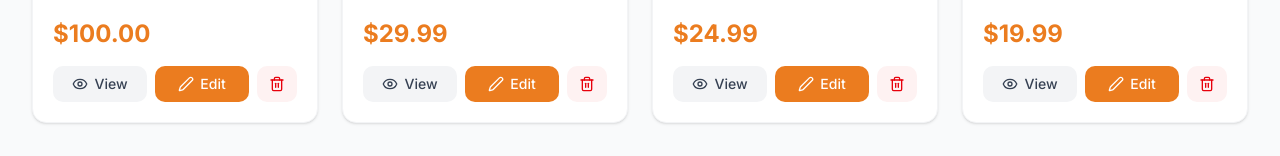
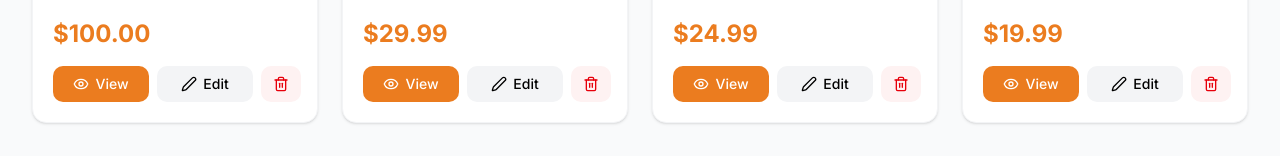
Before and after one commit to Tahmied/Readify, a Next.js app: page /my-books in a window 1280 px wide. Shown: the part 509-665 px from the top of the page. Built offline with nearby package versions, Linux system fonts and the light colour scheme; no server answers.

Commit message:
- added API to get details of a book

```diff
--- a/app/(books)/book/[id]/page.jsx
+++ b/app/(books)/book/[id]/page.jsx
@@ -1,7 +1,7 @@
 
 const page = async ({params}) => {
     const {id} = await params
-    console.log(params)
+    console.log(id)
     return (
         <div>
             <h1 className="h-screen mt-32 text-black text-8xl">Dynamic Id {id}</h1>
--- a/app/(books)/my-books/page.jsx
+++ b/app/(books)/my-books/page.jsx
@@ -1,9 +1,9 @@
-'use client'
+
 import { BookOpen, Edit2, Eye, Plus, Trash2 } from 'lucide-react';
-import { useState } from 'react';
+import Link from 'next/link';
 
 const BooksPage = () => {
-  const [books, setBooks] = useState([
+    const books = [
         {
             _id: "692689fb20cb4036328e45c4",
             title: "Thinking Machines",
@@ -72,23 +72,7 @@ const BooksPage = () => {
             createdAt: "2025-11-23T14:20:00.000Z",
             slug: "deep-work"
         }
-  ]);
-
-  const handleDelete = (id) => {
-    setBooks(books.filter(book => book._id !== id));
-  };
-
-  const handleView = (book) => {
-    alert(`Viewing: ${book.title}`);
-  };
-
-  const handleEdit = (book) => {
-    alert(`Editing: ${book.title}`);
-  };
-
-  const handleAddNew = () => {
-    alert('Add New Book functionality');
-  };
+    ]
 
     return (
         <div className="min-h-screen mt-20 bg-gray-50 p-4 sm:p-6 lg:p-8">
@@ -104,7 +88,6 @@ const BooksPage = () => {
                             <p className="text-gray-600 mt-2">Manage your book collection</p>
                         </div>
                         <button
-              onClick={handleAddNew}
                             className="bg-[#eb7c1f] text-white px-6 py-3 rounded-lg font-medium hover:bg-[#d46d1a] transition-colors duration-200 flex items-center justify-center gap-2 shadow-lg cursor-pointer"
                         >
                             <Plus size={20} />
@@ -120,7 +103,6 @@ const BooksPage = () => {
                         <h3 className="text-xl font-semibold text-gray-600 mb-2">No books yet</h3>
                         <p className="text-gray-500 mb-6">Start building your library by adding your first book</p>
                         <button
-              onClick={handleAddNew}
                             className="bg-[#eb7c1f] text-white px-6 py-3 rounded-lg font-medium hover:bg-[#d46d1a] transition-colors duration-200 inline-flex items-center gap-2 cursor-pointer"
                         >
                             <Plus size={20} />
@@ -140,9 +122,6 @@ const BooksPage = () => {
                                         src={book.coverImage}
                                         alt={book.title}
                                         className="w-full h-full object-cover"
-                    onError={(e) => {
-                      e.target.src = 'https://images.unsplash.com/photo-1543002588-bfa74002ed7e?w=400&h=600&fit=crop';
-                    }}
                                     />
                                 </div>
 
@@ -165,24 +144,26 @@ const BooksPage = () => {
 
 
                                     <div className="flex gap-2">
+                                        <Link href={`/book/${book._id}`}>
                                             <button
-                      onClick={() => handleView(book)}
-                      className="flex-1 bg-gray-100 text-gray-700 px-3 py-2 rounded-lg font-medium hover:bg-gray-200 transition-colors duration-200 flex items-center justify-center gap-1.5 cursor-pointer"
+                                                className= "flex-1 bg-[#eb7c1f] text-white w-24 px-3 py-2 rounded-lg font-medium hover:bg-gray-200 transition-colors duration-200 flex items-center justify-center gap-1.5 cursor-pointer hover:text-black"
                                                 title="View Details"
                                             >
                                                 <Eye size={16} />
                                                 <span className="text-sm">View</span>
                                             </button>
+                                        </Link>
+                                        <Link href={`/edit/${book._id}`}>
                                             <button
-                      onClick={() => handleEdit(book)}
-                      className="flex-1 bg-[#eb7c1f] bg-opacity-10 text-[#eb7c1f] px-3 py-2 rounded-lg font-medium hover:bg-opacity-20 transition-colors duration-200 flex items-center justify-center gap-1.5 cursor-pointer"
+                                                className="flex-1 w-24 bg-gray-100 px-3 py-2 rounded-lg font-medium hover:bg-opacity-20 transition-colors duration-200 flex items-center justify-center gap-1.5 cursor-pointer"
                                                 title="Edit Book"
                                             >
-                      <Edit2 color='white' size={16}></Edit2>
-                      <span className="text-sm text-white">Edit</span>
+                                                <Edit2 color='black' size={16}></Edit2>
+                                                <span className="text-sm text-black">Edit</span>
                                             </button>
+                                        </Link>
+
                                         <button
-                      onClick={() => handleDelete(book._id)}
                                             className="bg-red-50 text-red-600 px-3 py-2 rounded-lg font-medium hover:bg-red-100 transition-colors duration-200 flex items-center justify-center cursor-pointer"
                                             title="Delete Book"
                                         >
--- /dev/null
+++ b/app/api/get-book/[id]/route.ts
@@ -0,0 +1,19 @@
+import dbConnect from "@/lib/dbConnect"
+import Book from "@/model/Book"
+import { NextRequest } from "next/server"
+
+export async function GET(request: NextRequest, { params }: { params: Promise<{ id: string }> }) {
+    const { id } = await params
+    try {
+        await dbConnect()
+        const book = await Book.findById(id)
+        return Response.json(
+            { book: book }
+        )
+    } catch (error) {
+        console.log(error)
+        return Response.json(
+            { error: 'error' }, { status: 503 }
+        )
+    }
+}
```
Lines whose indentation alone changed are shown as unchanged.
